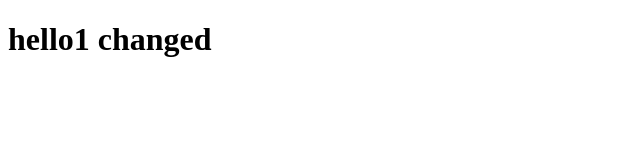
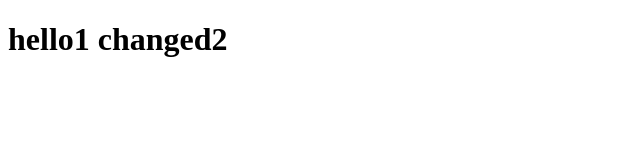
Before and after one commit to xianhoublog/gitteest, a plain HTML site: page index.html in a window 1280 px wide. Shown: the full height of the page, 0-640 px from the left. Drawn offline with Linux system fonts and the light colour scheme.

Commit message:
second commit

```diff
--- a/index.html
+++ b/index.html
@@ -6,6 +6,6 @@
 	<title>Document</title>
 </head>
 <body>
-	<h1>hello1 changed</h1>
+	<h1>hello1 changed2</h1>
 </body>
 </html>
```
Also changed, not shown: a.txt (added).
